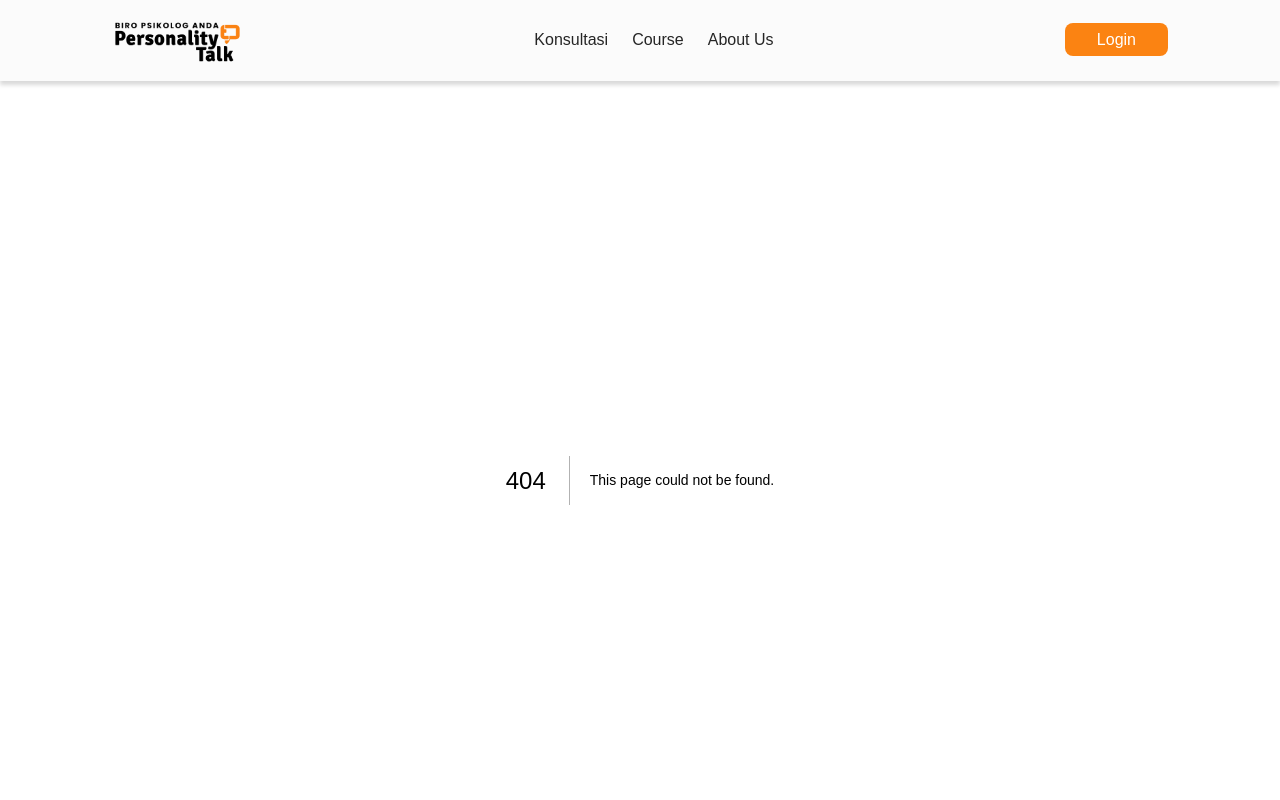
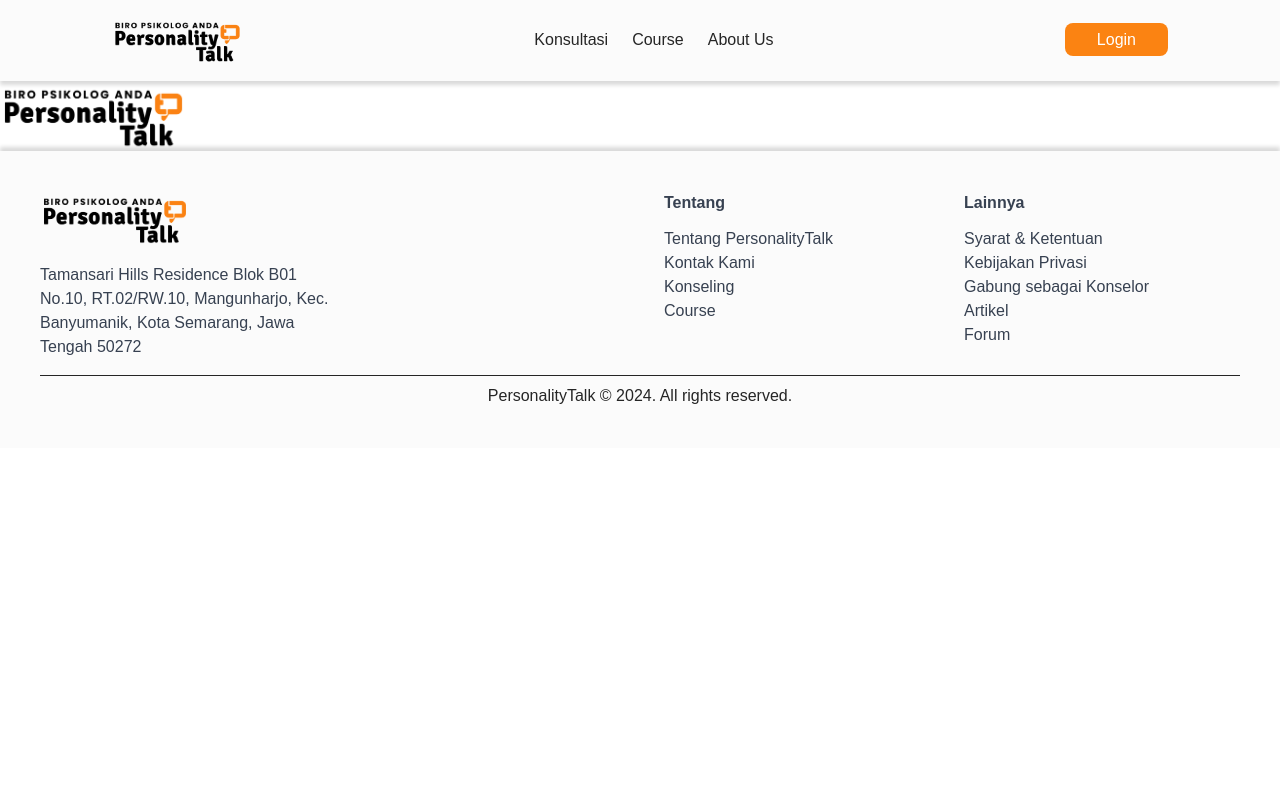
Before and after one commit to tim3-msibCDI/fe-personalitytalk, a Next.js app: page /pages/verif in a window 1280 px wide. Before the commit this address had no page. Shown: the top 800 px of the page. Built offline with nearby package versions, Linux system fonts and the light colour scheme.

Commit message:
register

```diff
--- a/app/components/navbar.jsx
+++ b/app/components/navbar.jsx
@@ -25,7 +25,7 @@ export default function Navbar() {
         <div>
           <Link
             href="/pages/login"
-            className="bg-primary text-white px-4 py-2 rounded-lg mr-20 mt-5 mb-5 px-8"
+            className="bg-primary text-white py-2 rounded-lg mr-20 mt-5 mb-5 px-8"
           >
             Login
           </Link>
--- a/app/components/user/page.jsx
+++ /dev/null
@@ -1,3 +0,0 @@
-const { default: Navbar } = require("../navbar");
-
-Navbar
--- a/app/layout/page.jsx
+++ /dev/null
@@ -1,3 +0,0 @@
-const { default: Navbar } = require("../navbar");
-
-Navbar
--- /dev/null
+++ b/app/pages/verif/page.jsx
@@ -0,0 +1,16 @@
+import Image from "next/image"
+
+export default function page() {
+  return (
+    <>
+        <div>
+            <Image
+                src="/image/logo.webp"
+                alt="Logo"
+                width={187.32}
+                height={0}
+            />
+        </div>
+    </>
+  )
+}
```
